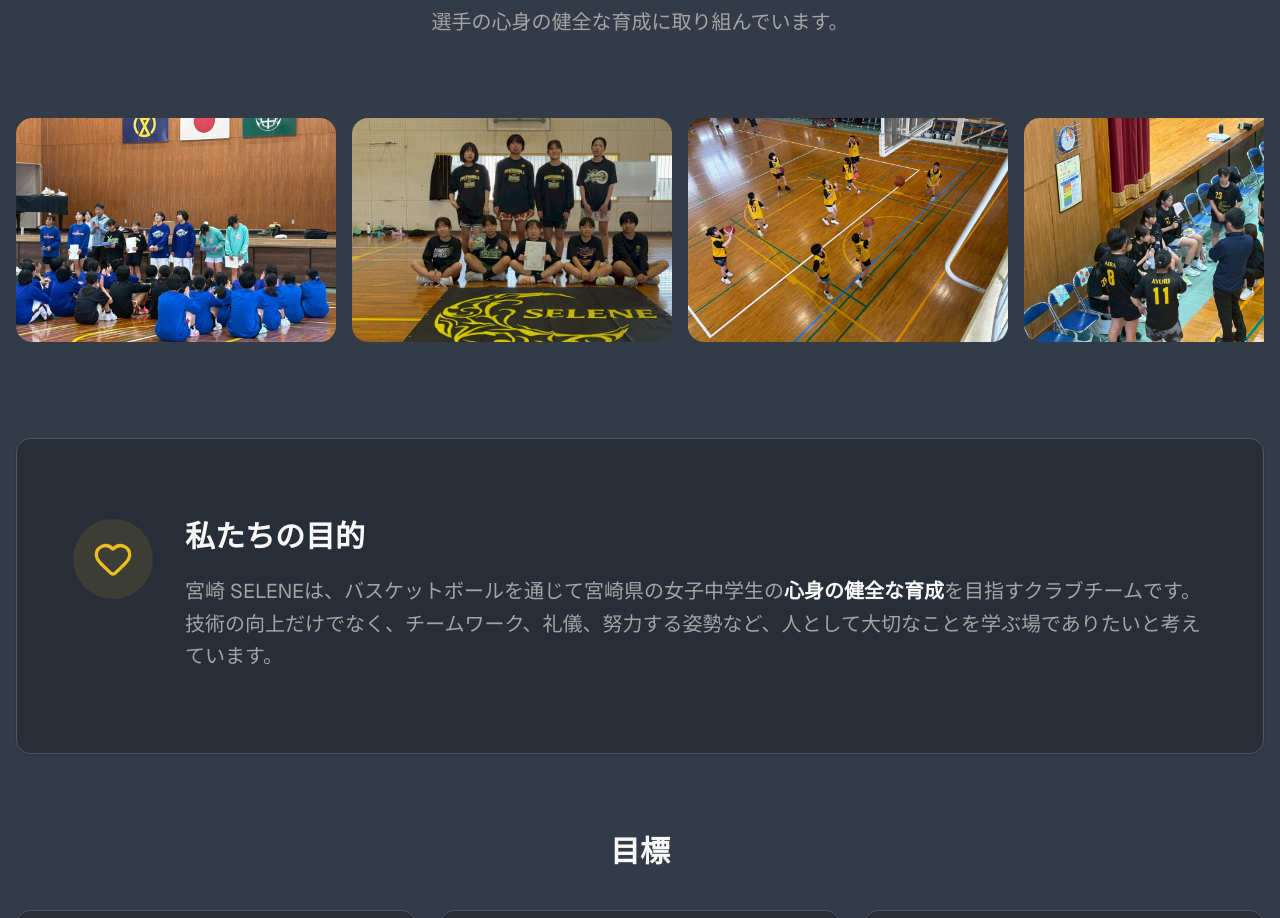
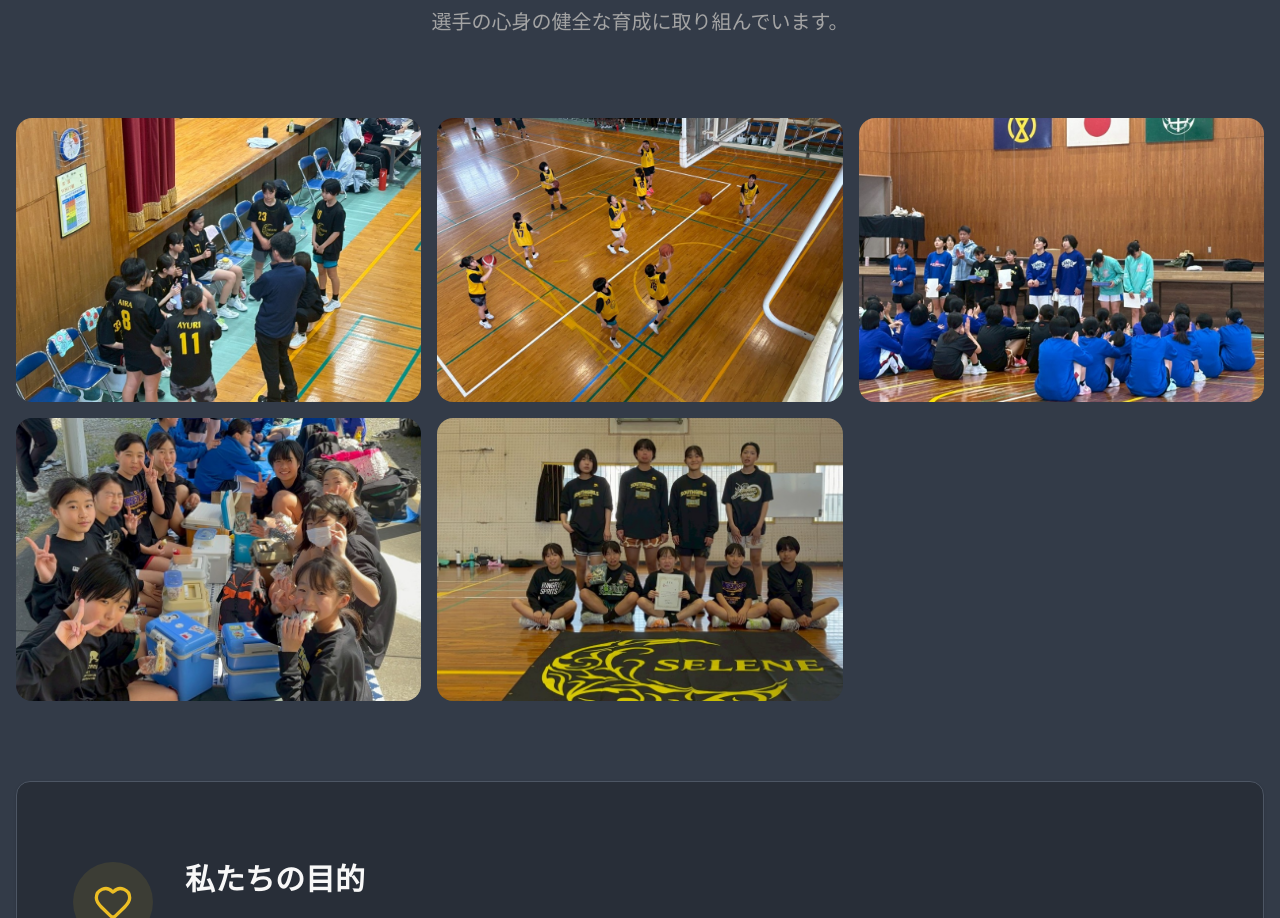
Before and after one commit to miyazakiselene/website, a Next.js app: page / in a window 1280 px wide. Shown: the part 1871-2789 px from the top of the page. Built offline with nearby package versions, Linux system fonts and the light colour scheme; no server answers.

Commit message:
チーム紹介ギャラリーを全件表示に変更
ランダム重複スクロールをやめて写真を固定グリッド表示にし、アップ済み画像がすべて見える構成へ整理。

Co-authored-by: Cursor <cursoragent@cursor.com>

```diff
--- a/components/team-about.tsx
+++ b/components/team-about.tsx
@@ -1,6 +1,5 @@
 "use client"
 
-import { useEffect, useState } from "react"
 import { Heart, Target, Award, Star } from "lucide-react"
 import { Card, CardContent } from "@/components/ui/card"
 import Image from "next/image"
@@ -67,29 +66,7 @@ const photoGallerySource: GalleryPhoto[] = [
   },
 ]
 
-function shuffleGallery<T>(items: T[]): T[] {
-  const copy = [...items]
-  for (let i = copy.length - 1; i > 0; i--) {
-    const j = Math.floor(Math.random() * (i + 1))
-    const tmp = copy[i]!
-    copy[i] = copy[j]!
-    copy[j] = tmp
-  }
-  return copy
-}
-
 export function TeamAbout() {
-  const [shuffledGallery, setShuffledGallery] = useState<GalleryPhoto[]>(() =>
-    [...photoGallerySource].sort((a, b) => a.id.localeCompare(b.id)),
-  )
-
-  useEffect(() => {
-    const id = requestAnimationFrame(() => {
-      setShuffledGallery(shuffleGallery([...photoGallerySource]))
-    })
-    return () => cancelAnimationFrame(id)
-  }, [])
-
   return (
     <section id="about" className="py-24 md:py-32 bg-card overflow-hidden">
       <div className="container mx-auto px-4">
@@ -108,18 +85,13 @@ export function TeamAbout() {
           </p>
         </AnimatedSection>
 
-        {/* Photo Gallery - Scrolling */}
+        {/* Photo Gallery */}
         <AnimatedSection className="mb-20" animation="fadeIn" delay={200}>
-          <div className="relative -mx-4 px-4 md:mx-0 md:px-0">
-            <div
-              className="flex snap-x snap-mandatory gap-4 overflow-x-auto overscroll-x-contain pb-3 touch-pan-x [-webkit-overflow-scrolling:touch] [scrollbar-width:thin] md:pb-4 [&::-webkit-scrollbar]:h-2 [&::-webkit-scrollbar-thumb]:rounded-full [&::-webkit-scrollbar-thumb]:bg-border"
-              role="list"
-              aria-label="チーム写真ギャラリー（横にスワイプできます）"
-            >
-              {[...shuffledGallery, ...shuffledGallery].map((photo, index) => (
+          <div className="grid gap-4 sm:grid-cols-2 lg:grid-cols-3">
+            {photoGallerySource.map((photo) => (
                 <div
-                  key={`${photo.id}-${index}`}
-                  className="relative w-[min(100vw-3rem,20rem)] shrink-0 snap-center aspect-[320/224] rounded-2xl overflow-hidden group md:w-80 md:h-56 md:aspect-auto"
+                  key={photo.id}
+                  className="relative aspect-[320/224] rounded-2xl overflow-hidden group"
                 >
                   <Image
                     src={photo.src}
@@ -132,8 +104,7 @@ export function TeamAbout() {
                     {photo.alt}
                   </div>
                 </div>
-              ))}
-            </div>
+            ))}
           </div>
         </AnimatedSection>
 
```
